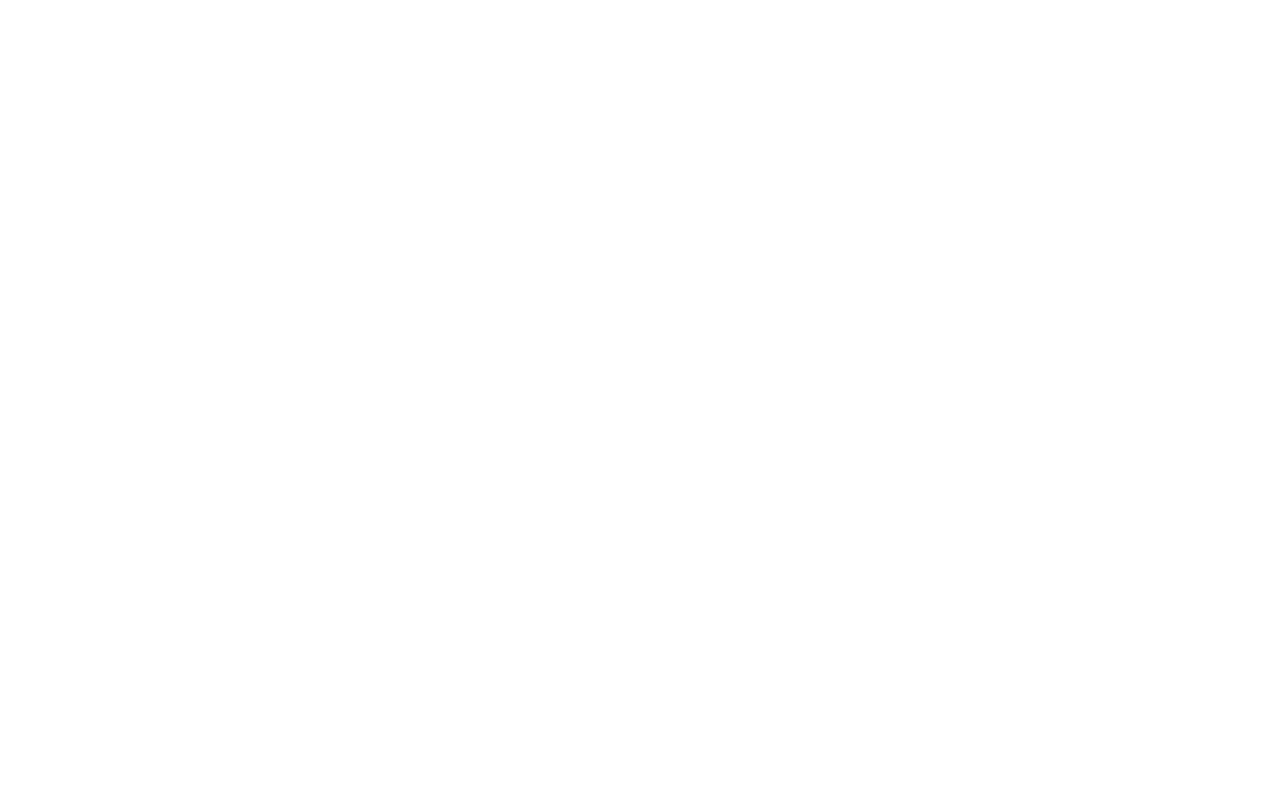
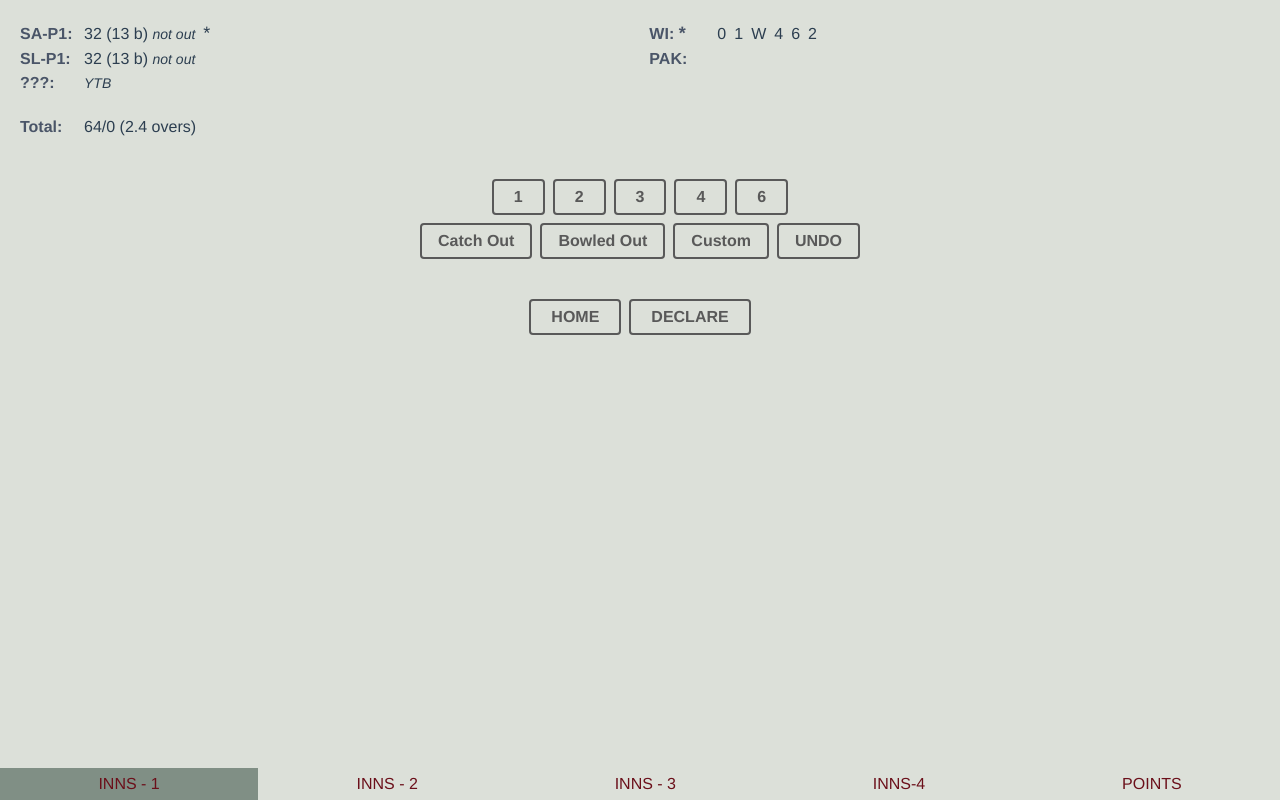
Before and after one commit to farazshuja/cric, a Vue app: page /last-match in a window 1280 px wide. Built offline with nearby package versions, Linux system fonts and the light colour scheme.

Commit message:
UI for Last match added

```diff
--- a/src/App.vue
+++ b/src/App.vue
@@ -1,5 +1,5 @@
 <template>
-  <div id="app" class="h-screen p-5">
+  <div id="app" class="h-screen bg-beige p-5">
     <router-view/>
   </div>
 </template>
--- a/src/router/index.js
+++ b/src/router/index.js
@@ -16,6 +16,11 @@
     component: () => import('../views/NewMatch.vue'),
   },
   {
+    path: '/last-match',
+    name: 'LastMatch',
+    component: () => import('../views/LastMatch.vue'),
+  },
+  {
     path: '/about',
     name: 'About',
     // route level code-splitting
--- a/src/store/index.js
+++ b/src/store/index.js
@@ -17,16 +17,49 @@
       'Team1',
       'Team2',
     ],
+    match: null,
+    /*
+    match: {
+      series: 'Series',
+      team1: ['PAK', 'SA'],
+      team2: ['SL', 'WI'],
+      toBat: 'Team1',
+      toBall: 'Team2',
+      inns: [
+        {
+          isDeclared: false,
+          balls: [
+            {
+              id: '0.1',  // 0.0 for out without ball
+              run: 1,
+              ballBy: 'WI',
+              playedBy: 'SA-P1',
+              outBy: 'C.O. by WI'
+            }
+          ]
+        }
+      ]
+    }
+    */
   },
   getters: {
     getCountries(state) {
       return Object.keys(state.countries);
     },
     getTeams(state) {
-      return Object.keys(state.teams);
+      return state.teams;
     },
   },
   mutations: {
+    setMatch(state, data) {
+      this.match = data;
+      this.match.inns = [{
+        isDeclared: false,
+        balls: [],
+      }];
+
+      localStorage.setItem('match', JSON.stringify(data));
+    },
   },
   actions: {
   },
--- a/src/views/Home.vue
+++ b/src/views/Home.vue
@@ -17,7 +17,7 @@
   },
   computed: {
     btnClass() {
-      return ['w-48', 'bg-orange-400', 'font-bold', 'border-2', 'border-orange-600', 'm-3', 'p-5'];
+      return ['w-48', 'font-bold', 'border-2', 'border-red', 'text-red', 'rounded', 'm-3', 'p-5'];
     },
   },
   methods: {
--- /dev/null
+++ b/src/views/LastMatch.vue
@@ -0,0 +1,121 @@
+<template>
+  <div class="h-100">
+    <div class="flex flex-row mb-5">
+      <div class="flex-grow">
+        <div class="bat-row facing">
+          <label class="inline-block w-16">SA-P1:</label>
+          <span>32 (13 b)</span> <span class="text-sm italic"> not out</span>
+          <span class="pl-2 text-lg">&#42;</span>
+        </div>
+        <div class="bat-row">
+          <label class="inline-block w-16">SL-P1:</label>
+          <span>32 (13 b)</span> <span class="text-sm italic"> not out</span>
+        </div>
+        <div class="bat-row">
+          <label class="inline-block w-16">???:</label>
+          <span class="text-sm italic">YTB</span>
+        </div>
+      </div>
+      <div class="flex-grow">
+        <div class="balling">
+          <label class="inline-block w-16">WI: <span class="text-lg">&#42;</span></label>
+          <span class="inline-block px-1">0</span>
+          <span class="inline-block px-1">1</span>
+          <span class="inline-block px-1">W</span>
+          <span class="inline-block px-1">4</span>
+          <span class="inline-block px-1">6</span>
+          <span class="inline-block px-1">2</span>
+        </div>
+        <div>
+          <label class="inline-block w-16">PAK:</label>
+        </div>
+      </div>
+    </div>
+    <div class="total">
+      <label class="inline-block w-16">Total:</label>
+      <span>64/0 (2.4 overs)</span>
+    </div>
+    <p class="mt-10 text-center">
+      <button class="border-2 border-gray text-gray py-1 px-5 font-semibold rounded mx-1">
+        1
+      </button>
+      <button class="border-2 border-gray text-gray py-1 px-5 font-semibold rounded mx-1">
+        2
+      </button>
+      <button class="border-2 border-gray text-gray py-1 px-5 font-semibold rounded mx-1">
+        3
+      </button>
+      <button class="border-2 border-gray text-gray py-1 px-5 font-semibold rounded mx-1">
+        4
+      </button>
+      <button class="border-2 border-gray text-gray py-1 px-5 font-semibold rounded mx-1">
+        6
+      </button>
+    </p>
+    <p class="mt-2 text-center">
+      <button class="border-2 border-gray text-gray py-1 px-4 font-semibold rounded mx-1">
+        Catch Out
+      </button>
+      <button class="border-2 border-gray text-gray py-1 px-4 font-semibold rounded mx-1">
+        Bowled Out
+      </button>
+      <button class="border-2 border-gray text-gray py-1 px-4 font-semibold rounded mx-1">
+        Custom
+      </button>
+      <button class="border-2 border-gray text-gray py-1 px-4 font-semibold rounded mx-1">
+        UNDO
+      </button>
+    </p>
+    <p class="mt-10 text-center">
+      <button
+        class="border-2 border-gray text-gray py-1 px-5 font-semibold rounded mx-1"
+        @click="$router.push({ name: 'Home' })"
+      >
+        HOME
+      </button>
+      <button class="border-2 border-gray text-gray py-1 px-5 font-semibold rounded mx-1">
+        DECLARE
+      </button>
+    </p>
+    <div class="fixed bottom-0 left-0 w-full">
+      <div class="tabs flex flex-row">
+        <div
+          v-for="(tab, i) in tabs"
+          :key="tab"
+          :class="{'bg-green': i === currentTab}"
+          class="text-red py-1 flex-grow text-center"
+          @click="openTab(i)"
+        >
+          {{ tab }}
+        </div>
+      </div>
+    </div>
+  </div>
+</template>
+
+<script>
+import { mapGetters } from 'vuex';
+
+export default {
+  data() {
+    return {
+      currentTab: 0, // inns 1
+      tabs: ['INNS - 1', 'INNS - 2', 'INNS - 3', 'INNS-4', 'POINTS'],
+    };
+  },
+  computed: {
+    ...mapGetters({
+      countries: 'getCountries',
+      teams: 'getTeams',
+    }),
+  },
+  methods: {
+    openTab(i) {
+      this.currentTab = i;
+    },
+    addBall() {
+
+    },
+  },
+};
+</script>
--- a/src/views/NewMatch.vue
+++ b/src/views/NewMatch.vue
@@ -1,15 +1,17 @@
 <template>
   <div class="h-100">
     <div class="flex flex-row mb-5">
-      <label class="w-32">Tournament:</label>
-      <input class="w-48" type="text" list="series" />
+      <label class="w-32">Series:</label>
+      <input v-model="series" class="w-48 flex-grow" type="text" list="series" />
       <datalist id="series">
         <option>Series-1</option>
+        <option>Series-2</option>
+        <option>Series-3</option>
       </datalist>
     </div>
     <div class="flex flex-row mb-5">
       <label class="w-32">Team1:</label>
-      <select v-model="country1" class="w-48">
+      <select v-model="country1" class="flex-grow">
         <option
           v-for="country in countries"
           :key="country"
@@ -17,8 +19,8 @@
           {{ country }}
         </option>
       </select>
-      <span class="ml-5 mr-5 text-gray-500">-and-</span>
-      <select v-model="country2" class="w-48">
+      <span class="px-2 text-gray-500">and</span>
+      <select v-model="country2" class="flex-grow">
         <option
           v-for="country in countries"
           :key="country"
@@ -29,7 +31,7 @@
     </div>
     <div class="flex flex-row mb-5">
       <label class="w-32">Team2:</label>
-      <select v-model="country3" class="w-48">
+      <select v-model="country3" class="flex-grow">
         <option
           v-for="country in countries"
           :key="country"
@@ -37,8 +39,8 @@
           {{ country }}
         </option>
       </select>
-      <span class="ml-5 mr-5 text-gray-500">-and-</span>
-      <select v-model="country4" class="w-48">
+      <span class="px-2 text-gray-500">and</span>
+      <select v-model="country4" class="flex-grow">
         <option
           v-for="country in countries"
           :key="country"
@@ -49,7 +51,7 @@
     </div>
     <div class="flex flex-row mb-5">
       <label class="w-32">Bat:</label>
-      <select v-model="bat" class="w-48">
+      <select v-model="toBat" class="flex-grow">
         <option
           v-for="team in teams"
           :key="team"
@@ -59,8 +61,8 @@
       </select>
     </div>
     <div class="flex flex-row mb-5">
-      <label class="w-32">Bowl:</label>
-      <select v-model="bowl" class="w-48">
+      <label class="w-32">Ball:</label>
+      <select v-model="toBall" class="flex-grow">
         <option
           v-for="team in teams"
           :key="team"
@@ -70,15 +72,24 @@
       </select>
     </div>
     <p class="text-center">
-      <button class="border-2 border-blue-500 text-blue-600 py-2 px-4 font-semibold rounded">
+      <button
+        class="border-2 border-gray text-gray py-1 px-5 font-semibold rounded"
+        @click="startMatch()"
+      >
         Start
+      </button>
+      <button
+        class="border-2 border-gray text-gray py-1 px-5 font-semibold rounded ml-1"
+        @click="$router.push({ name: 'Home' })"
+      >
+        Cancel
       </button>
     </p>
   </div>
 </template>
 
 <script>
-import { mapGetters } from 'vuex';
+import { mapGetters, mapMutations } from 'vuex';
 
 export default {
   data() {
@@ -87,9 +98,9 @@
       country2: 'SA',
       country3: 'SL',
       country4: 'WI',
-      teams: ['Team1', 'Team2'],
-      bat: 'Team1',
-      bowl: 'Team2',
+      series: 'Series-1',
+      toBat: 'Team1',
+      toBall: 'Team2',
     };
   },
   computed: {
@@ -98,5 +109,37 @@
       teams: 'getTeams',
     }),
   },
+  created() {
+    // redirect to last match if there is some match in LocalStorage
+    const match = localStorage.getItem('match');
+    if (match) {
+      this.setMatch(JSON.parse(match));
+      this.$router.push({ name: 'LastMatch' });
+    }
+  },
+  methods: {
+    isNewMatchValid() {
+      if (this.toBat === this.toBall || !this.series) {
+        return false;
+      }
+      const teams = [this.country1, this.country2, this.country3, this.country4];
+      const set = new Set(teams);
+      return teams.length === set.size;
+    },
+    startMatch() {
+      if (this.isNewMatchValid()) {
+        const data = {
+          series: this.series,
+          team1: [this.country1, this.country2].sort(),
+          team2: [this.country3, this.country4].sort(),
+          toBat: this.toBat,
+          toBall: this.toBall,
+        };
+        this.setMatch(data);
+        this.$router.push({ name: 'LastMatch' });
+      }
+    },
+    ...mapMutations(['setMatch']),
+  },
 };
 </script>
--- /dev/null
+++ b/tailwind.config.js
@@ -0,0 +1,11 @@
+module.exports = {
+  theme: {
+    colors: {
+      mehroon: '#31081F',
+      red: '#6B0F1A',
+      green: '#808F85',
+      gray: '#595959',
+      beige: '#DCE0D9',
+    },
+  },
+};
```
